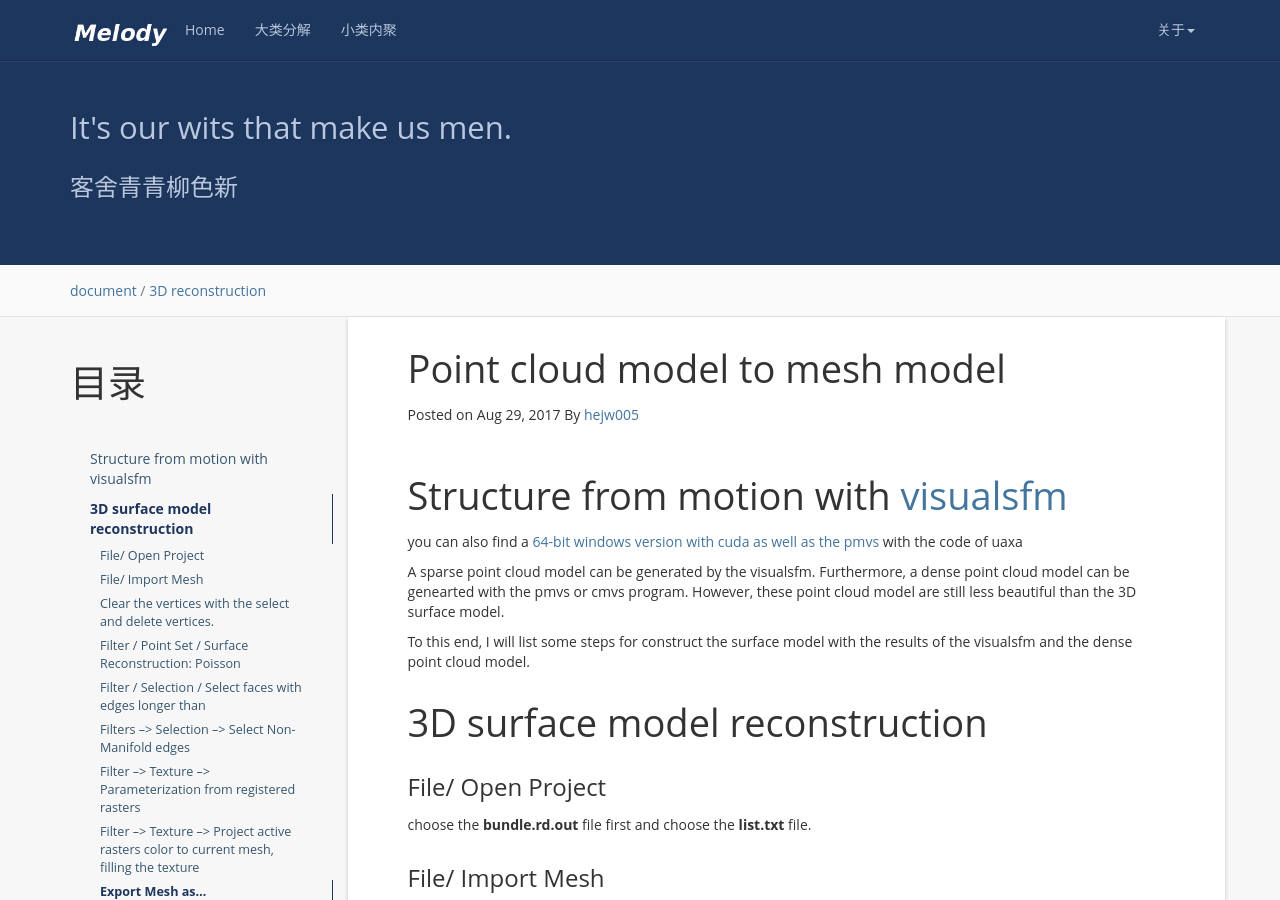
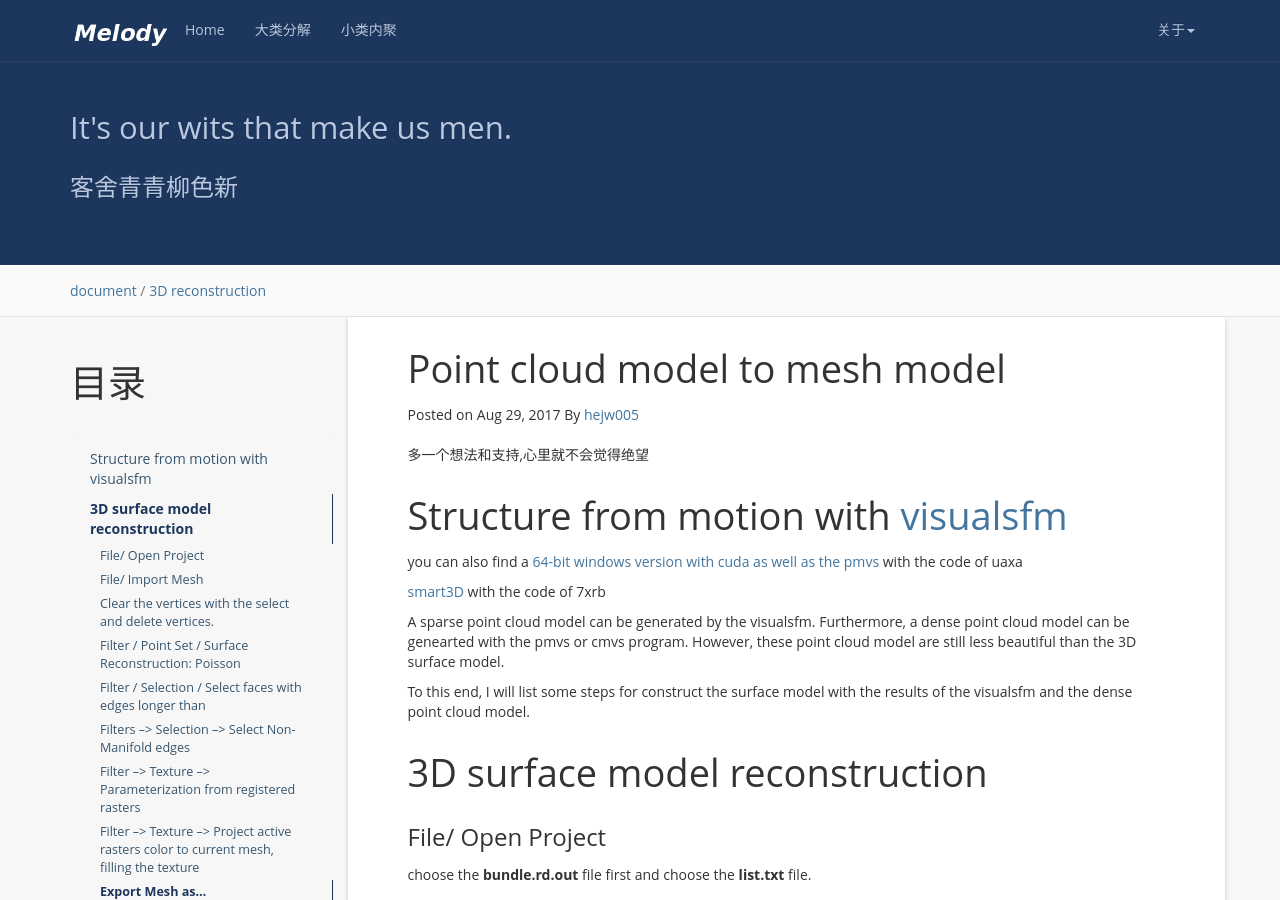
Before and after one commit to h005/h005.github.io, a Jekyll site: the page built from _posts/2017-08-29-3D reconstruction.md, in a window 1280 px wide and 900 px high. Built offline with Jekyll 4.4.1, drawn with Linux system fonts in a browser that asks for light colours; nearby versions of some CDN libraries; comment, search, counter and statistics services are not loaded.

Commit message:
add some notes for 3D surface model reconstruction

```diff
--- a/_posts/2017-08-29-3D reconstruction.md
+++ b/_posts/2017-08-29-3D reconstruction.md
@@ -10,10 +10,12 @@ tag: 3D reconstruction
 * content
 {:toc}
 
-
+多一个想法和支持,心里就不会觉得绝望
 # Structure from motion with [visualsfm](http://ccwu.me/vsfm/)
 
 you can also find a [64-bit windows version with cuda as well as the pmvs](https://pan.baidu.com/s/1qY2WTek) with the code of uaxa
+
+[smart3D](https://pan.baidu.com/s/1i5QRImx) with the code of 7xrb
 
 A sparse point cloud model can be generated by the visualsfm. Furthermore, a dense point cloud model can be genearted with the pmvs or cmvs program. However, these point cloud model are still less beautiful than the 3D surface model.
 
```
